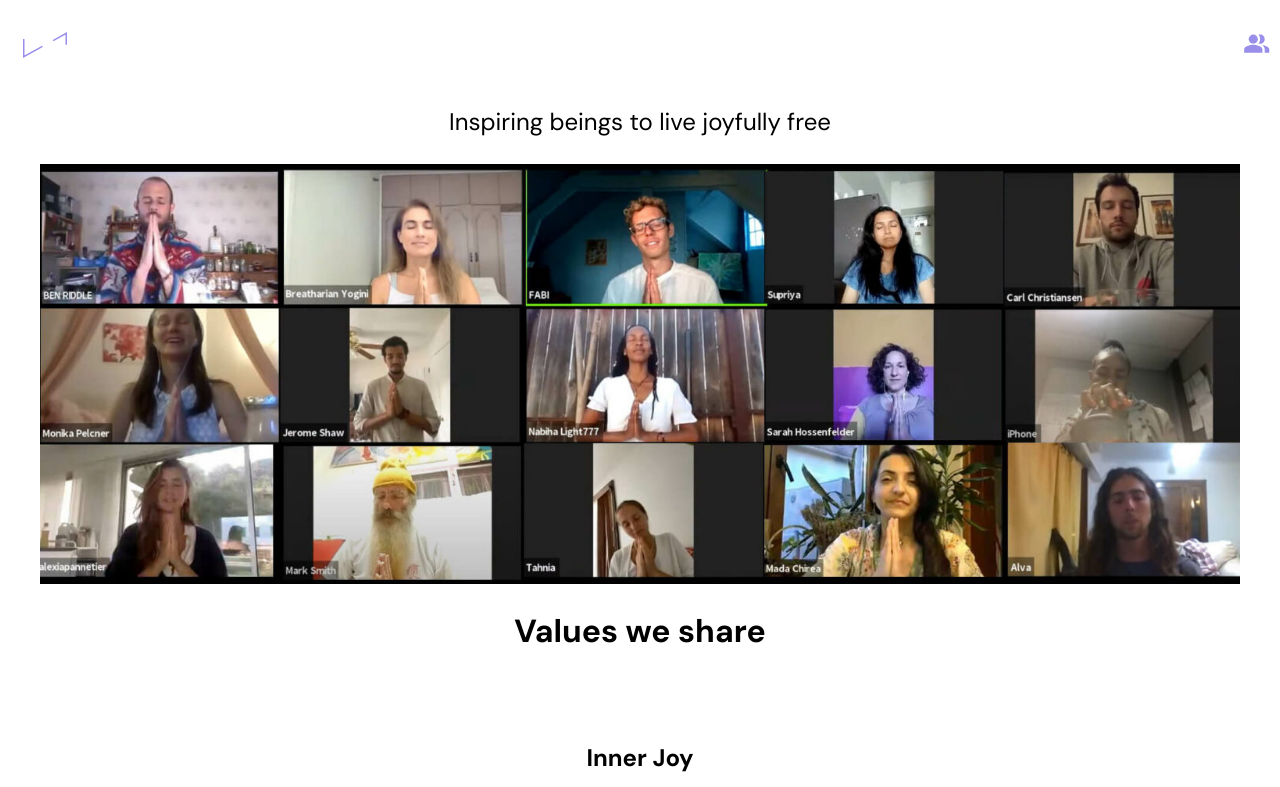
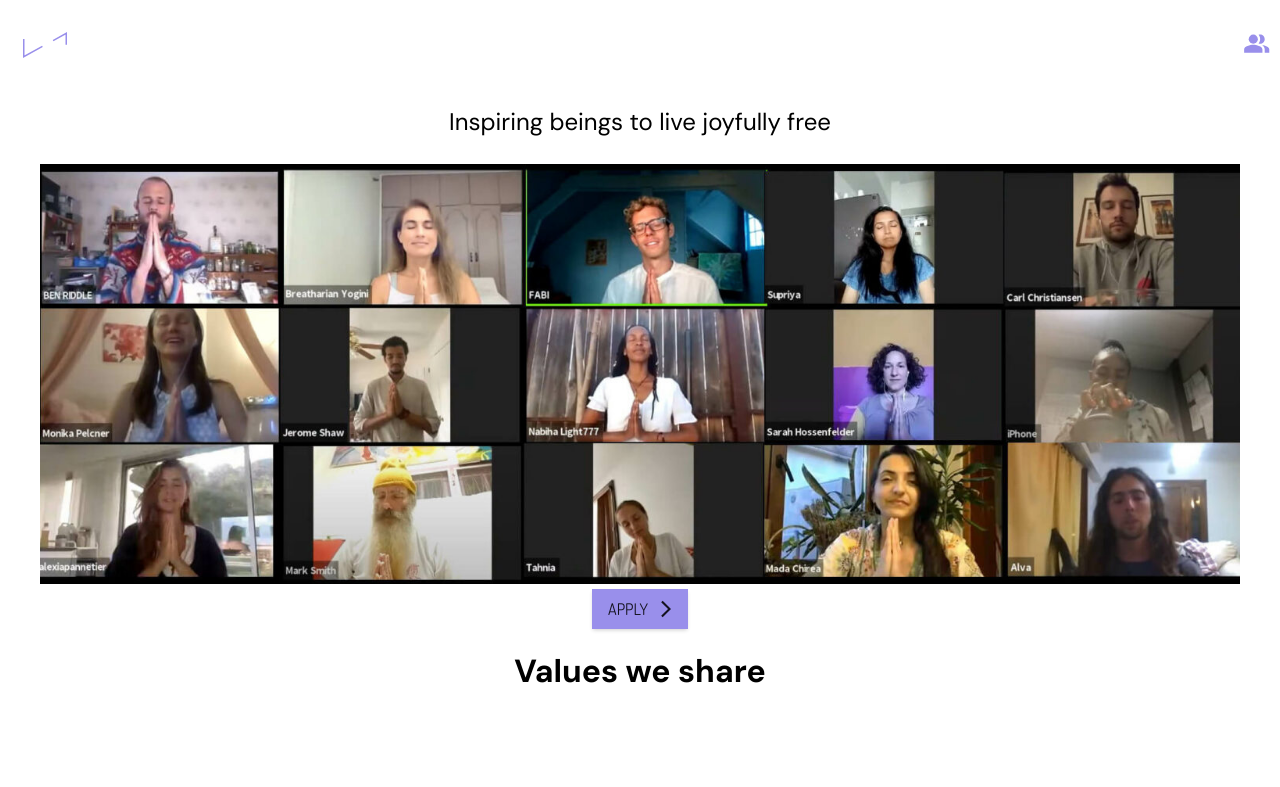
Before and after one commit to fsoudiere/pranicfam, a Next.js app: page / in a window 1280 px wide. Shown: the top 787 px of the page. Built offline with nearby package versions, Linux system fonts and the light colour scheme.

Commit message:
apply btn

```diff
--- a/components/actionbar.js
+++ b/components/actionbar.js
@@ -3,6 +3,22 @@ import styles from './actionbar.module.scss'
 import Link from 'next/link'
 import {  Button, Typography } from '@mui/material';
 import { KeyboardDoubleArrowDown, PlayArrow, Menu, ArrowForwardIos } from '@mui/icons-material';
+
+
+
+export function StoryRandom() {
+  const members = ["tobias", "fabi", "kamilla", "monika", "luiza", "nathan", "ray", "hrefna"];
+  const random = Math.floor(Math.random() * members.length);
+  const path = members[random];
+  return (
+  <>
+      <Button variant="contained" endIcon={<ArrowForwardIos />}
+      href={"/story/" + members[random]}  >
+        Apply</Button>
+      </>
+    )
+
+}
 
 
 export  function ActionMenu({href}) {
--- a/pages/index.js
+++ b/pages/index.js
@@ -1,11 +1,9 @@
 import Head from 'next/head'
 import Image from 'next/image'
 import Layout from '../components/layout'
+import { StoryRandom } from '../components/actionbar'
 import styles from '../styles/Home.module.scss'
-import Button from '@mui/material/Button';
-
-
-
+import Button from '@mui/material/Button'
 
 
 export default function Home() {
@@ -34,6 +32,7 @@ export default function Home() {
           alt="Fam"
         />
         </div>
+        <StoryRandom/>
         <div><h1>Values we share</h1></div>
         <div className={styles.grid}>
 
@@ -60,7 +59,8 @@ export default function Home() {
         />
 
             <p>After having run many weekly dry fasting at a timing (7pm Paris) rather difficult for other timezones (than Paris), we are improving! We have decided to create 3 private groups and 3 different times to dry fast together, no matter what! Now if you are in the Pranic Family Asia you can start your Weekly Dry Fast on Sunday evening with a group of supportive beings on the pranic journey!</p>
-        </div>
+            <StoryRandom/>
+            </div>
         <div className={styles.grid}>
             <h1>Consciousness of the Group</h1>
             <Image
@@ -91,7 +91,7 @@ As part of the culture of this community, we share these seeds of joy, these pra
 
 We think it’s best we open our doors to all beings. However, we will offer more energy to those who are already on the pranic journey, ready to volunteer and to initiate others through content and events. To help us cover the cost of maintaining this community, we need to ask for a small membership fee of $10/mo. For anyone who would love to live with us on land, we will ask for a $200/mo rent fee in the near future.</p>
         </div>
-
+        <StoryRandom/>
         <div className={styles.grid}>
             <h1>May you all be joyful and free!</h1>
         </div>
```
